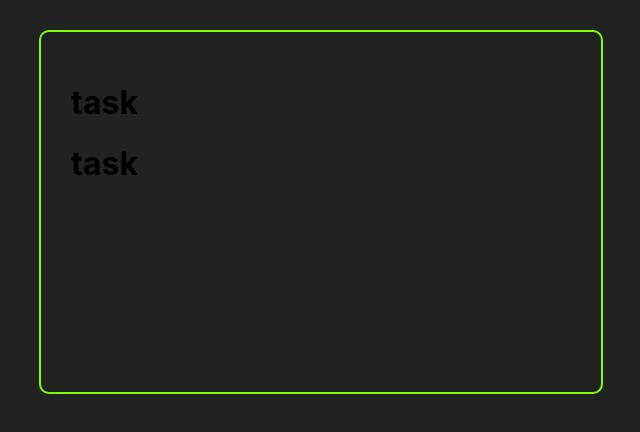
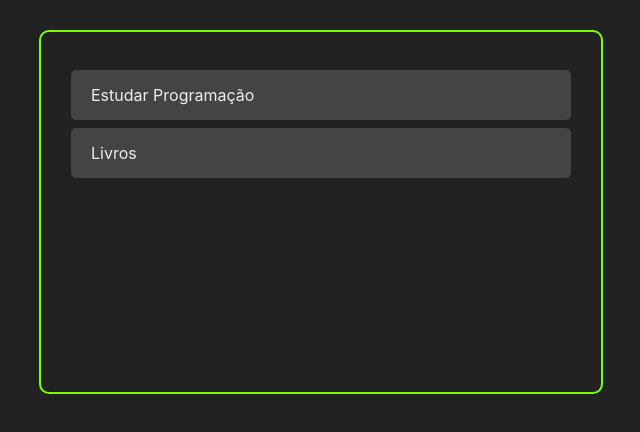
Before and after one commit to luna-alves-dev/ListaTarefasReact, a React (Create React App) app in the folder curso_react/: page / in a window 1280 px wide. Shown: the top 432 px of the page, without its empty margins (319-959 px from the left). Built offline with nearby package versions, Linux system fonts and the light colour scheme.

Commit message:
Adicionado Task.css e task.title.

```diff
--- /dev/null
+++ b/curso_react/src/components/Task.css
@@ -0,0 +1,10 @@
+.task-container {
+  background: #444;
+  margin: 8px 0;
+  padding: 15px 20px;
+  display: flex;
+  border-radius: 5px;
+  justify-content: space-between;
+  color: #eee;
+  align-items: center;
+}
--- a/curso_react/src/components/Task.js
+++ b/curso_react/src/components/Task.js
@@ -1,7 +1,10 @@
 import React from 'react';
 
-const Task = (tasks ) => {
-  return <h1>task</h1>;
-}
+import './Task.css';
+
+const Task = ({task }) => {
+  return <div className='task-container'>{task.title}
+  </div>;
+};
 
 export default Task;
--- a/curso_react/src/components/Tasks.js
+++ b/curso_react/src/components/Tasks.js
@@ -5,7 +5,9 @@
 
   return (
     <>
-    {tasks.map(task => <Task />)}
+    {tasks.map(task => (
+    <Task task={task}/>
+    ))}
     </>
   )
 }
```
